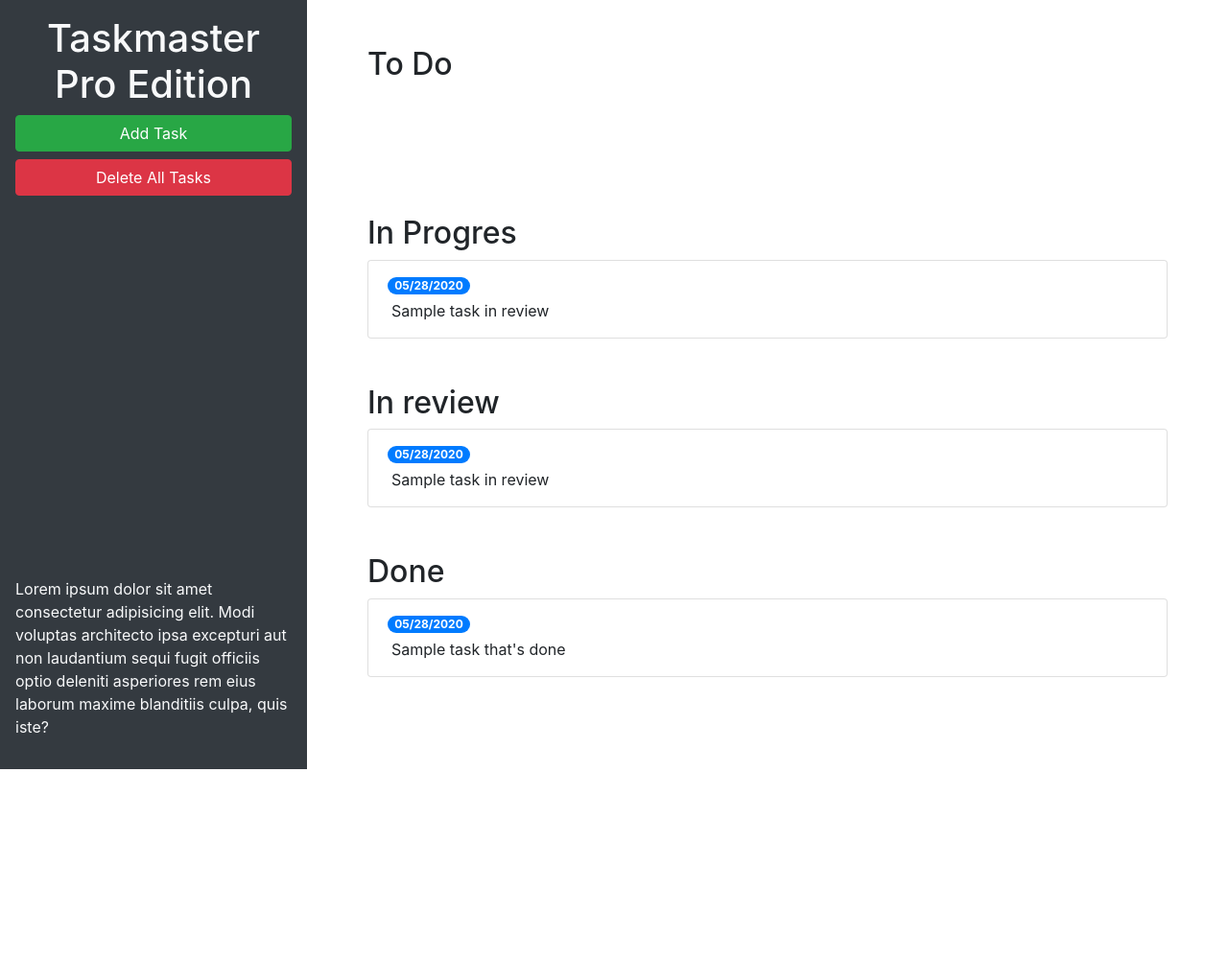
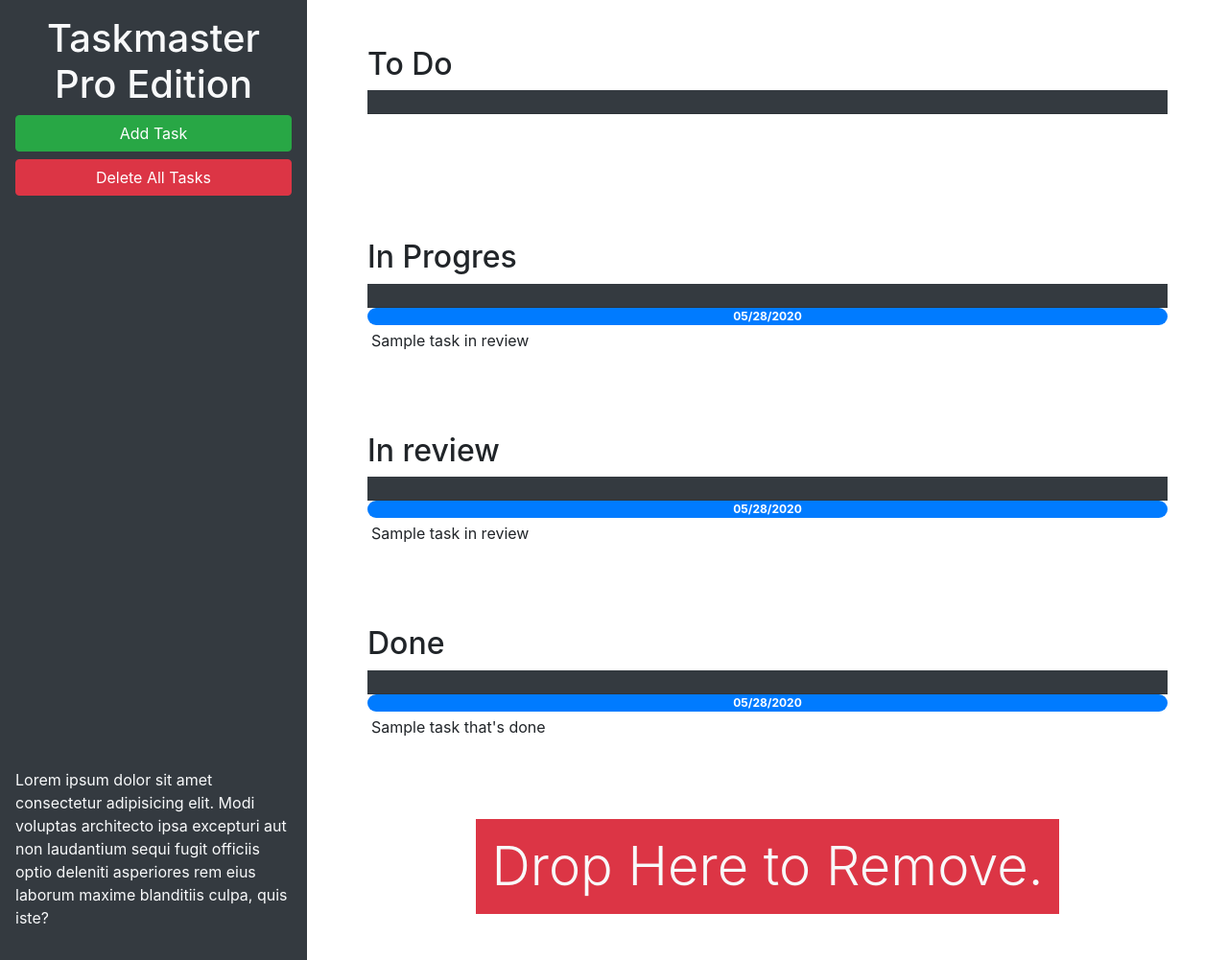
Before and after one commit to mikejmarin25/taskmaster-pro-P4, a plain HTML site: page index.html in a window 1280 px wide. Shown: the whole page at 96% size. Before the commit the page ends 802 px from the top, so only its background shows below. Drawn offline with nearby package versions, Linux system fonts and the light colour scheme.

Commit message:
code refactured

```diff
--- a/assets/js/script.js
+++ b/assets/js/script.js
@@ -113,3 +113,40 @@ $(".list-group").on("click", "span", function() {
   // automatically focus on new element
   dateInput.trigger("focus");
 });
+
+$(".card .list-group").sortable({
+  connectWith: $(".card .list-group"),
+  scroll: false,
+  tolerance: "pointer",
+  helper: "clone",
+  activate: function(event) {
+    console.log("activate", this);
+  },
+  deactivate: function(event) {
+    console.log("deactivate", this);
+  },
+  over: function(event) {
+    console.log("over", event.target);
+  },
+  out: function(event) {
+    console.log("out", event.target);
+  },
+  update: function(event) {
+    console.log($(this).children());
+  }
+});
+
+
+$("#trash").droppable({
+  accept: ".card .list-group-item",
+  tolerance: "touch",
+  drop: function(event, ui) {
+    console.log("drop");
+  },
+  over: function(event, ui) {
+    console.log("over");
+  },
+  out: function(event, ui) {
+    console.log("out");
+  }
+});
--- a/index.html
+++ b/index.html
@@ -5,62 +5,69 @@
   <meta charset="UTF-8">
   <meta name="viewport" content="width=device-width, initial-scale=1.0">
   <meta http-equiv="X-UA-Compatible" content="ie=edge">
+  <head>
     <link rel="stylesheet" href="https://cdnjs.cloudflare.com/ajax/libs/twitter-bootstrap/4.3.1/css/bootstrap.min.css">
-  <link rel="stylesheet" href="./assets/css/style.css" />
+    <!-- add the style sheet here -->
+    <link rel="stylesheet" href="https://cdnjs.cloudflare.com/ajax/libs/jqueryui/1.12.1/themes/base/jquery-ui.min.css">
+    <link rel="stylesheet" href="./assets/css/style.css">
     <title>Taskmaster Pro</title>
+  </head>
 </head>
 
 <body>
 
   <div class="row min-vh-100 no-gutters">
-    <header class="col-12 col-lg-3 bg-dark text-light d-flex flex-column p-4 p-lg-3">
+    <header class="col-12 col-lg-3 bg-dark text-light sticky-top d-flex flex-column p-4 p-lg-3">
       <h1 class="text-center">Taskmaster Pro Edition</h1>
-      <button id="create-task" class="btn btn-block btn-success" data-toggle="modal" data-target="#task-form-modal">Add
-        Task</button>
+      <button id="create-task" class="btn btn-block btn-success" data-toggle="modal" data-target="#task-form-modal">Add Task</button>
       <button id="remove-tasks" class="btn btn-block btn-danger">Delete All Tasks</button>
       <p class="mt-auto">Lorem ipsum dolor sit amet consectetur adipisicing elit. Modi voluptas architecto ipsa
         excepturi aut non
         laudantium sequi fugit officiis optio deleniti asperiores rem eius laborum maxime blanditiis culpa, quis iste?
       </p>
     </header>
-     <main class="col-12 col-lg-9">
+    <main class="col-12 col-lg-9 d-flex flex-column">
      <div class="m-5 row justify-content-around">
           <!-- todo start -->
          <div class="col-12">
            <h2>To Do</h2>
+           <h4 class="card-header bg-dark text-light"></h4>
           <ul id="list-toDo" class="list-group"></ul>
          </div>
+
         <!-- todo end -->
         <!-- in progress start -->
         <div class="col-12">
           <h2>In Progres</h2>
+          <h4 class="card-header bg-dark text-light"></h4>
           <ul id="list-inProgress" class="list-group">
-            <li class="list-group-item">
               <span class="badge badge-primary badge-pill">05/28/2020</span>
               <p class="m-1">Sample task in review</p>
-            </li>
           </ul>
         </div>
        <!-- in review start -->
        <div class="col-12">
          <h2>In review</h2>
+         <h4 class="card-header bg-dark text-light"></h4>
          <ul id="list-inReview" class="list-group">
-          <li class="list-group-item">
             <span class="badge badge-primary badge-pill">05/28/2020</span>
             <p class="m-1">Sample task in review</p>
-          </li>
         </ul>
       </div>
-         <!-- in review end -->
-       <!-- done start -->
+
       <div class="col-12">
         <h2>Done</h2>
+         <h4 class="card-header bg-dark text-light"></h4>
           <ul id="list-done" class="list-group">
-       <li class="list-group-item">
            <span class="badge badge-primary badge-pill">05/28/2020</span>
          <p class="m-1">Sample task that's done</p>
-      </li>
        </ul>
+      </div>
+
+      <div id="trash">
+       <div class="w-100 bg-danger p-3 text-center text-light display-4 mt-auto">
+          Drop Here to Remove.
+       </div>
       </div>
     </main>
  </div>
@@ -99,9 +106,13 @@
   </div>
 
   <script src="https://cdnjs.cloudflare.com/ajax/libs/jquery/3.4.1/jquery.min.js"></script>
+  <!-- add the js file here -->
+  <script src="https://cdn.jsdelivr.net/npm/jquery-ui-touch-punch@0.2.3/jquery.ui.touch-punch.min.js"></script>
+  <script src="https://cdnjs.cloudflare.com/ajax/libs/jqueryui/1.12.1/jquery-ui.min.js"></script>
   <script src="https://cdnjs.cloudflare.com/ajax/libs/popper.js/1.15.0/umd/popper.min.js"></script>
   <script src="https://cdnjs.cloudflare.com/ajax/libs/twitter-bootstrap/4.3.1/js/bootstrap.min.js"></script>
   <script src="./assets/js/script.js"></script>
+
 </body>
 
 </html>
```
Lines whose indentation alone changed are shown as unchanged.
